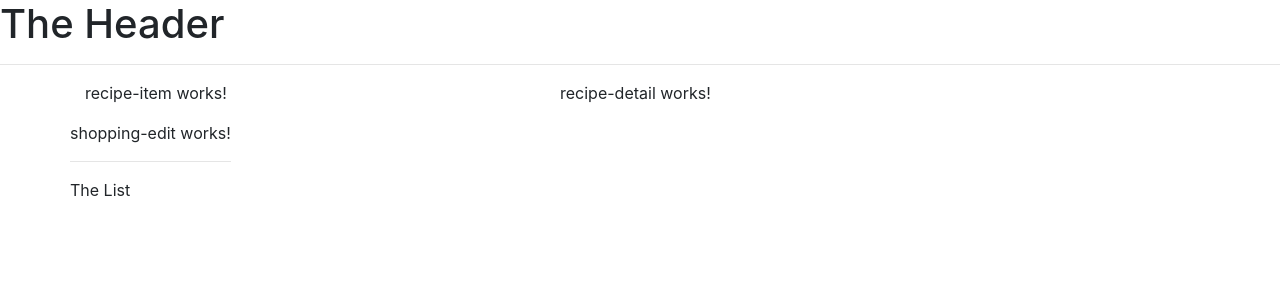
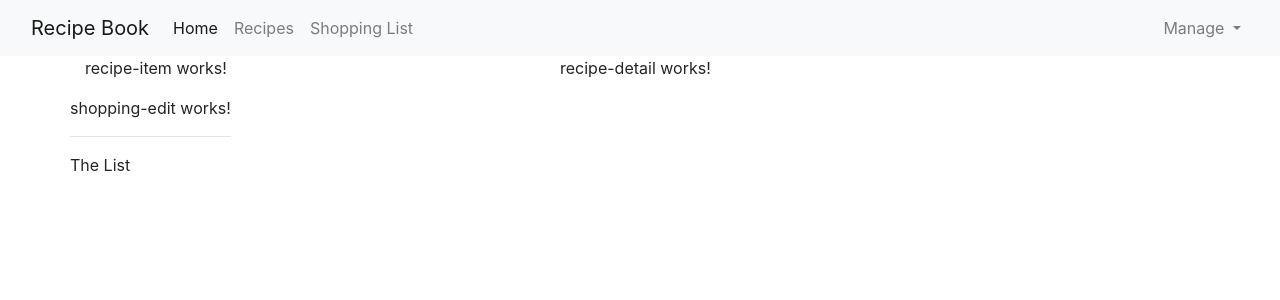
Before and after one commit to ihorrypka/angular-guide-the-complete-project, an Angular app: page / in a window 1280 px wide. Shown: the top 300 px of the page. Built offline with nearby package versions, Linux system fonts and the light colour scheme.

Commit message:
organize and style Header Component, add navigation bar

```diff
--- a/src/app/app.component.html
+++ b/src/app/app.component.html
@@ -1,5 +1,4 @@
 <app-header></app-header>
-<hr />
 <div class="container">
   <div class="row">
     <div class="col-md-12">
--- a/src/app/header/header.component.html
+++ b/src/app/header/header.component.html
@@ -1 +1,38 @@
-<h1>The Header</h1>
+<nav class="navbar navbar-light bg-light navbar-expand-md">
+  <div class="container-fluid">
+    <div><a href="#" class="navbar-brand">Recipe Book</a></div>
+    <div class="collapse navbar-collapse">
+      <ul class="navbar-nav mr-auto mt-2 mt-lg-0">
+        <li class="nav-item active">
+          <a class="nav-link" href="#"
+            >Home <span class="sr-only">(current)</span></a
+          >
+        </li>
+        <li><a class="nav-link" href="#">Recipes</a></li>
+        <li><a class="nav-link" href="#">Shopping List</a></li>
+      </ul>
+      <ul class="nav navbar-nav ml-auto navbar-right">
+        <li class="nav-item dropdown">
+          <a
+            class="nav-link dropdown-toggle"
+            href="#"
+            id="navbarDropdown"
+            role="button"
+            data-toggle="dropdown"
+            aria-haspopup="true"
+            aria-expanded="false"
+          >
+            Manage
+          </a>
+          <ul class="dropdown-menu" aria-labelledby="navbarDropdown">
+            <li><a class="dropdown-item" href="#">Save Data</a></li>
+            <li><a class="dropdown-item" href="#">Fetch Data</a></li>
+            <li><a class="dropdown-item" href="#">Another action</a></li>
+            <div class="dropdown-divider"></div>
+            <li><a class="dropdown-item" href="#">Something else here</a></li>
+          </ul>
+        </li>
+      </ul>
+    </div>
+  </div>
+</nav>
```
